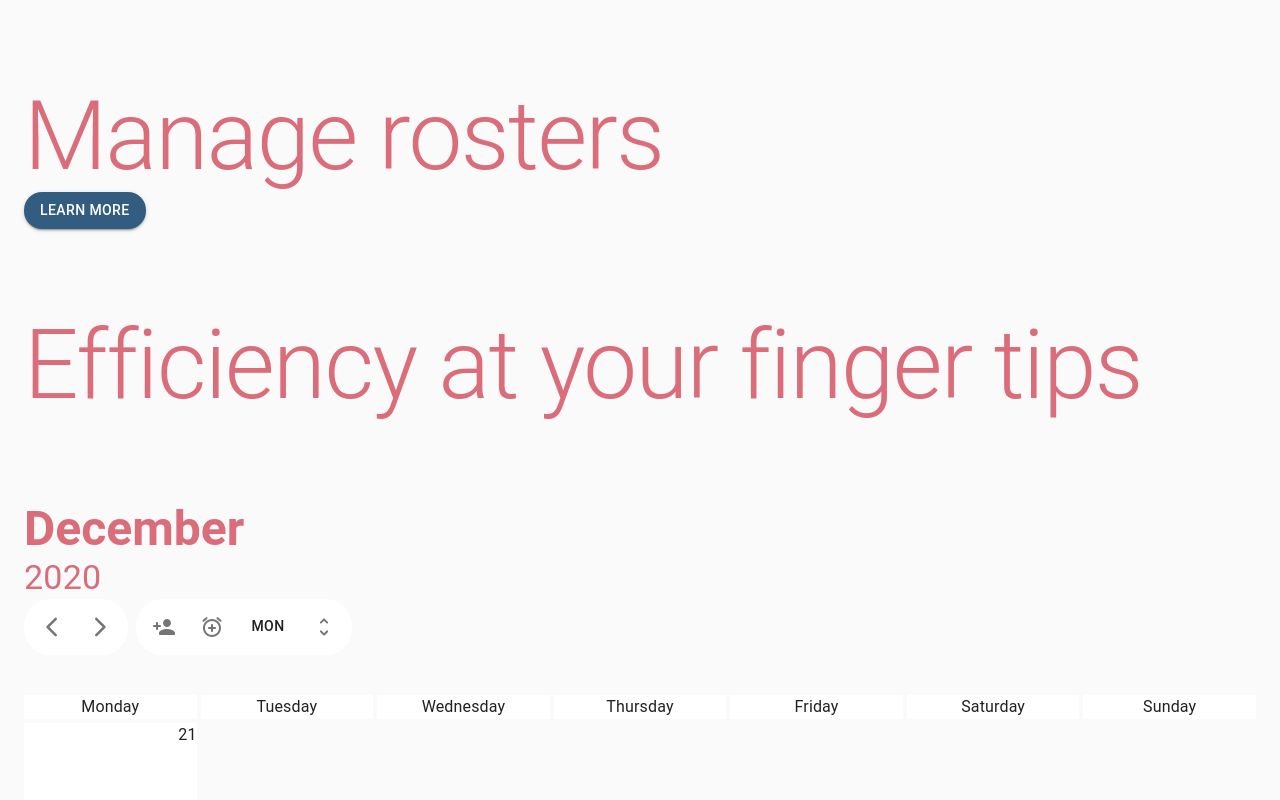
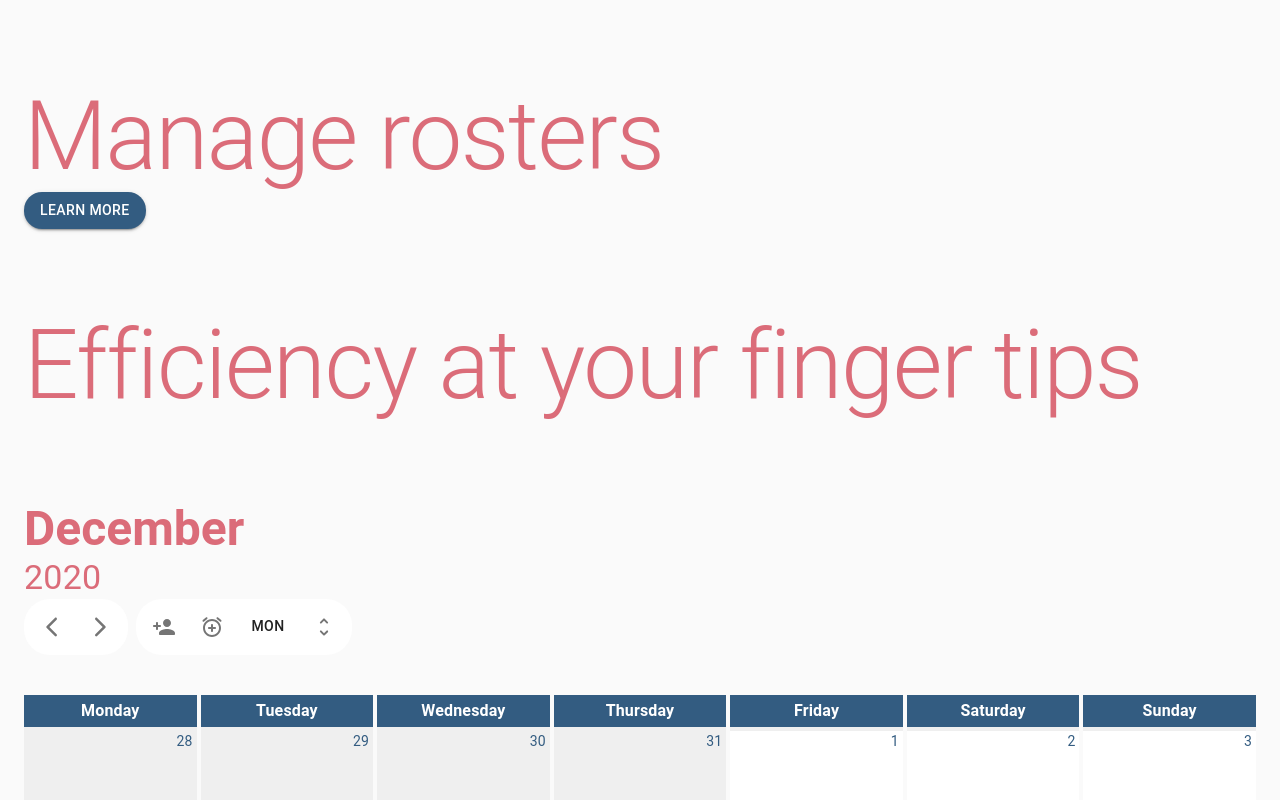
Before and after one commit to bac-dam-1991/brekks, a Next.js app: page / in a window 1280 px wide. Shown: the top 800 px of the page. Built offline with nearby package versions, Linux system fonts and the light colour scheme.

Commit message:
Working on calendar

```diff
--- a/components/calendar/CalendarGrid.Component.tsx
+++ b/components/calendar/CalendarGrid.Component.tsx
@@ -19,7 +19,12 @@ import {
 
 // Contexts
 import { useCalendar } from "../../contexts/CalendarManager.Context";
+
+// Interfaces
 import ICalendarHead from "../../domain/common/interfaces/ICalendarHead";
+import ICalendarDay from "../../domain/common/interfaces/ICalendarDay";
+
+// Classes
 import Calendar from "../../domain/common/classes/calendar";
 
 export const styles = (theme: Theme) =>
@@ -44,6 +49,7 @@ const CalendarGrid: React.FC<CalendarGridProps & WithStyles<typeof styles>> = ({
 	const [calendarHeadings, setCalendarHeadings] = React.useState<
 		ICalendarHead[]
 	>([]);
+	const [calendarDays, setCalendarDays] = React.useState<ICalendarDay[]>([]);
 
 	// Contexts
 	const { firstDayOfWeek } = useCalendar();
@@ -51,17 +57,26 @@ const CalendarGrid: React.FC<CalendarGridProps & WithStyles<typeof styles>> = ({
 	// Effects
 	React.useEffect(() => {
 		setCalendarHeadings(Calendar.getDaysOfWeek(firstDayOfWeek));
+		setCalendarDays(Calendar.generateCalendar(2021, 1, firstDayOfWeek));
 	}, [firstDayOfWeek]);
 
 	return (
 		<div className={clsx(classes.root, className)} {...divProps}>
 			{calendarHeadings.map((heading: ICalendarHead) => (
-				<CalendarPanel data={heading} />
+				<CalendarPanel
+					data={heading}
+					key={heading.text}
+					color="secondary"
+				/>
 			))}
 
-			<CalendarPanel
-				data={{ discriminator: "ICalendarBody", date: "21" }}
-			/>
+			{calendarDays.map((day: ICalendarDay) => (
+				<CalendarPanel
+					data={day}
+					key={day.fullDate}
+					color="secondary"
+				/>
+			))}
 		</div>
 	);
 };
--- a/components/calendar/CalendarPanel.Component.tsx
+++ b/components/calendar/CalendarPanel.Component.tsx
@@ -14,14 +14,16 @@ import { generateClassName } from "../../domain/utility/utility";
 
 // NPM
 import clsx from "clsx";
+import moment from "moment";
 
 // Interfaces
 import ICalendarHead, {
 	instanecOfICalendarHead,
 } from "../../domain/common/interfaces/ICalendarHead";
-import ICalendarBody, {
-	instanceOfICalendarBody,
-} from "../../domain/common/interfaces/ICalendarBody";
+import ICalendarDay, {
+	instanceOfICalendarDay,
+} from "../../domain/common/interfaces/ICalendarDay";
+import { ThemeColor } from "../../domain/common/types/ThemeColorType";
 
 // Types
 
@@ -29,40 +31,95 @@ export const styles = (theme: Theme) =>
 	createStyles({
 		root: {
 			cursor: "pointer",
+			transition: "0.4s",
 			"&:hover": {
 				boxShadow: theme.shadows[4],
 			},
 		},
 		head: {},
+		headingContainer: { padding: theme.spacing(0.5) },
 		body: {
 			height: 100,
+		},
+		dateContainer: {
+			marginRight: theme.spacing(0.5),
+		},
+		primaryTheme: {
+			color: theme.palette.primary.main,
+		},
+		secondaryTheme: {
+			color: theme.palette.secondary.main,
+		},
+		primaryThemeHeading: {
+			backgroundColor: theme.palette.primary.main,
+			color: theme.palette.primary.contrastText,
+		},
+		secondaryThemeHeading: {
+			backgroundColor: theme.palette.secondary.main,
+			color: theme.palette.secondary.contrastText,
+		},
+		container: {
+			height: "100%",
+			transition: "0.3s",
+			"&:hover": {
+				backgroundColor: "inherit",
+			},
+		},
+		ofDifferentMonth: {
+			backgroundColor: "#EFEFEF",
 		},
 	});
 
 export interface CalendarPanelProps extends PaperProps {
-	data: ICalendarHead | ICalendarBody;
+	data: ICalendarHead | ICalendarDay;
+	color: ThemeColor;
 }
 
 const CalendarPanel: React.FC<
 	CalendarPanelProps & WithStyles<typeof styles>
-> = ({ classes, className, data, ...paperProps }) => {
+> = ({ classes, className, data, color, ...paperProps }) => {
 	return (
 		<Paper
 			className={clsx(
 				classes.root,
 				className,
-				instanceOfICalendarBody(data) ? classes.body : classes.head
+				instanceOfICalendarDay(data) ? classes.body : classes.head
 			)}
 			{...paperProps}
 			square
 			elevation={0}
 		>
-			{instanecOfICalendarHead(data) && (
-				<Typography align="center">{data.text}</Typography>
-			)}
-			{instanceOfICalendarBody(data) && (
-				<Typography align="right">{data.date}</Typography>
-			)}
+			<div
+				className={clsx(
+					color === "primary" && classes.primaryThemeHeading,
+					color === "secondary" && classes.secondaryThemeHeading
+				)}
+			>
+				{instanecOfICalendarHead(data) && (
+					<div className={classes.headingContainer}>
+						<Typography align="center" variant="body1">
+							<strong>{data.text}</strong>
+						</Typography>
+					</div>
+				)}
+			</div>
+			<div
+				className={clsx(
+					classes.container,
+					color === "primary" && classes.primaryTheme,
+					color === "secondary" && classes.secondaryTheme,
+					!(data as ICalendarDay).ofCurrentMonth &&
+						classes.ofDifferentMonth
+				)}
+			>
+				{instanceOfICalendarDay(data) && (
+					<div className={classes.dateContainer}>
+						<Typography align="right" variant="body2">
+							{moment(data.fullDate).date()}
+						</Typography>
+					</div>
+				)}
+			</div>
 		</Paper>
 	);
 };
--- a/domain/common/classes/calendar.ts
+++ b/domain/common/classes/calendar.ts
@@ -1,11 +1,20 @@
 // NPM
 import moment from "moment";
+
+// Interfaces
+import ICalendarDay from "../interfaces/ICalendarDay";
 import ICalendarHead from "../interfaces/ICalendarHead";
 
 // Types
 import { FirstDayOfWeekType } from "../types/FirstDayOfWeekType";
 
+// Classes
+import Utility from "./utility";
+
 export default class Calendar {
+	public static DEFAULT_DATE_FORMAT = "YYYY-MM-DD";
+	public static FULL_GRID_DAY_COUNT = 42; // 7 columns x 6 rows
+
 	public static getDaysOfWeek(
 		startingDay: FirstDayOfWeekType
 	): ICalendarHead[] {
@@ -26,4 +35,82 @@ export default class Calendar {
 
 		return calendarHeads;
 	}
+
+	/**
+	 *
+	 * @param year - desired year in YYYY format
+	 * @param month - desired month (not zero-padded)
+	 * @param date - desired date (not zero-padded)
+	 * @return date string in YYYY-MM-DD format
+	 */
+	public static formatDate(
+		year: number,
+		month: number,
+		date: number
+	): string {
+		const monthStr: string = Utility.zeroPad(month);
+		const dateStr: string = Utility.zeroPad(date);
+		return `${year}-${monthStr}-${dateStr}`;
+	}
+
+	public static getFirstDateOfCalendarGrid(
+		year: number,
+		month: number,
+		startingDay: FirstDayOfWeekType
+	): string {
+		const date: string = Calendar.formatDate(year, month, 1);
+
+		const selectedMoment: moment.Moment = moment(date);
+
+		const isoWeekDay: number = selectedMoment.isoWeekday();
+
+		const stepCount =
+			startingDay === "Monday" ? isoWeekDay - 1 : isoWeekDay;
+
+		return selectedMoment
+			.subtract(stepCount, "days")
+			.format(this.DEFAULT_DATE_FORMAT);
+	}
+
+	public static generateCalendar(
+		year: number,
+		month: number,
+		startingDay: FirstDayOfWeekType
+	): ICalendarDay[] {
+		const firstDate: string = Calendar.getFirstDateOfCalendarGrid(
+			year,
+			month,
+			startingDay
+		);
+
+		const firstDateMoment: moment.Moment = moment(firstDate);
+
+		const days: ICalendarDay[] = [];
+
+		for (let i = 0; i < Calendar.FULL_GRID_DAY_COUNT; i++) {
+			const currentDay: ICalendarDay = Calendar.generateCalendarBodyData(
+				firstDateMoment.format(Calendar.DEFAULT_DATE_FORMAT),
+				month
+			);
+
+			days.push(currentDay);
+
+			firstDateMoment.add(1, "day");
+		}
+
+		return days;
+	}
+
+	public static generateCalendarBodyData(
+		date: string,
+		month: number
+	): ICalendarDay {
+		const dateMoment: moment.Moment = moment(date);
+
+		return {
+			discriminator: "ICalendarDay",
+			fullDate: dateMoment.format(Calendar.DEFAULT_DATE_FORMAT),
+			ofCurrentMonth: dateMoment.month() === month - 1,
+		};
+	}
 }
--- /dev/null
+++ b/domain/common/classes/utility.ts
@@ -0,0 +1,5 @@
+export default class Utility {
+	public static zeroPad(val: number): string {
+		return val < 10 ? "0" + val.toString() : val.toString();
+	}
+}
--- a/domain/common/interfaces/ICalendarBody.ts
+++ /dev/null
@@ -1,10 +0,0 @@
-export default interface ICalendarBody {
-	discriminator: "ICalendarBody";
-	date: string;
-}
-
-export const instanceOfICalendarBody = (
-	object: any
-): object is ICalendarBody => {
-	return object.discriminator === "ICalendarBody";
-};
--- /dev/null
+++ b/domain/common/interfaces/ICalendarDay.ts
@@ -0,0 +1,9 @@
+export default interface ICalendarDay {
+	discriminator: "ICalendarDay";
+	fullDate: string;
+	ofCurrentMonth: boolean;
+}
+
+export const instanceOfICalendarDay = (object: any): object is ICalendarDay => {
+	return object.discriminator === "ICalendarDay";
+};
--- /dev/null
+++ b/domain/common/types/ThemeColorType.ts
@@ -0,0 +1 @@
+export type ThemeColor = "primary" | "secondary" | "default";
--- a/pages/index.tsx
+++ b/pages/index.tsx
@@ -4,6 +4,7 @@ import * as React from "react";
 import HeroSection from "../components/homePage/HeroSection.Component";
 import FeaturesSection from "../components/homePage/FeaturesSection.Component";
 import DemoSection from "../components/homePage/DemoSection.Component";
+import { GetStaticProps, GetStaticPropsContext } from "next";
 
 export interface HomePageProps {}
 
```
Also changed, not shown: 1 other file (tests, documents, lock files or other folders).
